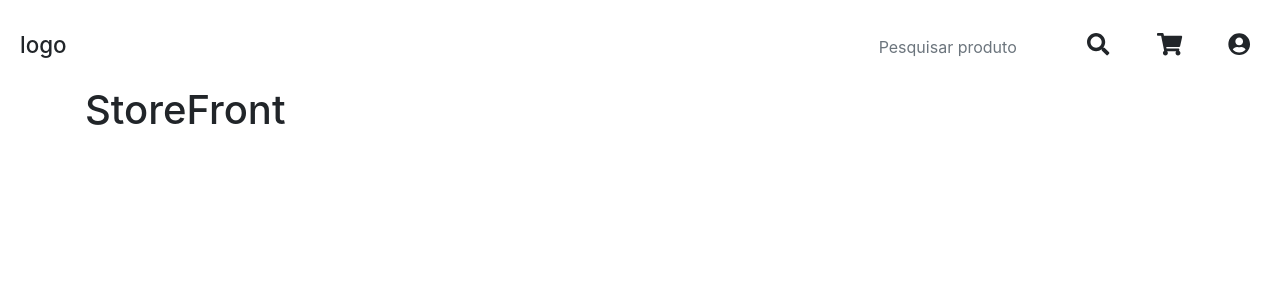
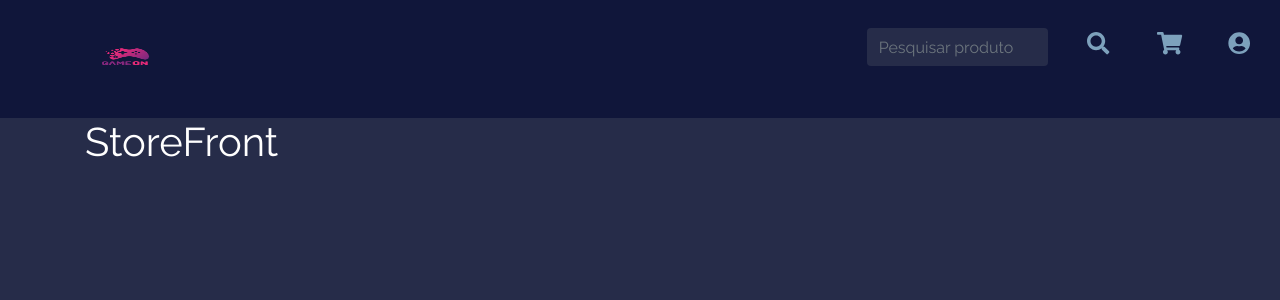
Before and after one commit to brandaoplaster/gameon-web, a Next.js app: page /Storefront in a window 1280 px wide. Shown: the top 300 px of the page. Built offline with nearby package versions, Linux system fonts and the light colour scheme.

Commit message:
chore: [WIP] creating component header and logo

```diff
--- a/src/components/shared/Header/StorefrontHeader/index.tsx
+++ b/src/components/shared/Header/StorefrontHeader/index.tsx
@@ -1,59 +1,44 @@
 import React from 'react';
-import { Row, Col, InputGroup, FormControl } from 'react-bootstrap';
+import styles from '../../../../styles/Header.module.css';
+import { InputGroup, FormControl, Row, Col } from 'react-bootstrap';
 import { FontAwesomeIcon } from '@fortawesome/react-fontawesome';
-import {
-  faSearch,
-  faShoppingCart,
-  faUserCircle,
-} from '@fortawesome/free-solid-svg-icons';
-import styles from '../../../../styles/Header.module.css';
+import { faSearch, faShoppingCart, faUserCircle } from '@fortawesome/free-solid-svg-icons';
+import Logo from '../../Logo';
 
-const StorefrontHeader: React.FC = () => {
+const CustomerHeader: React.FC = () => {
   return (
     <Row className={styles.background}>
       <Col md={8} className="mt-2">
-        logo
+        <Logo />
       </Col>
 
       <Col md={4} className="mt-2 text-center">
         <Row>
           <Col md={6} className="mb-4 mb-md-0">
             <InputGroup>
-              <FormControl
-                placeholder="Pesquisar produto"
-                className={styles.input}
-              />
+              <FormControl placeholder="Pesquisar produto" className={styles.input} />
             </InputGroup>
           </Col>
 
-          <Col md={6} xs={4}>
+          <Col md={6}>
             <Row>
               <Col md={4} xs={4}>
-                <FontAwesomeIcon
-                  icon={faSearch}
-                  color="var(--color-gray-light)"
-                />
+                <FontAwesomeIcon icon={faSearch} color="var(--color-gray-light)" />
               </Col>
 
               <Col md={4} xs={4}>
-                <FontAwesomeIcon
-                  icon={faShoppingCart}
-                  color="var(--color-gray-light)"
-                />
+                <FontAwesomeIcon icon={faShoppingCart} color="var(--color-gray-light)" />
               </Col>
 
               <Col md={4} xs={4}>
-                <FontAwesomeIcon
-                  icon={faUserCircle}
-                  color="var(--color-gray-light)"
-                />
+                <FontAwesomeIcon icon={faUserCircle} color="var(--color-gray-light)" />
               </Col>
             </Row>
           </Col>
         </Row>
       </Col>
     </Row>
-  );
-};
+  )
+}
 
-export default StorefrontHeader;
+export default CustomerHeader;
--- a/src/components/shared/Logo/index.tsx
+++ b/src/components/shared/Logo/index.tsx
@@ -6,7 +6,7 @@ const Logo: React.FC = () => {
   return (
     <Link href="/">
       <a>
-        <Image src="/assets/logo.png" alt="logo" width={220} height={40} />
+        <Image src="/assets/logo.png" alt="logo" width={220} height={60} />
       </a>
     </Link>
   );
--- a/src/pages/_app.tsx
+++ b/src/pages/_app.tsx
@@ -1,6 +1,7 @@
 import React from 'react';
 import { AppProps } from 'next/app';
 import 'bootstrap/dist/css/bootstrap.min.css';
+import '../styles/globals.css';
 
 const MyApp: React.FC<AppProps> = ({ Component, pageProps }) => (
   <Component {...pageProps} />
```
